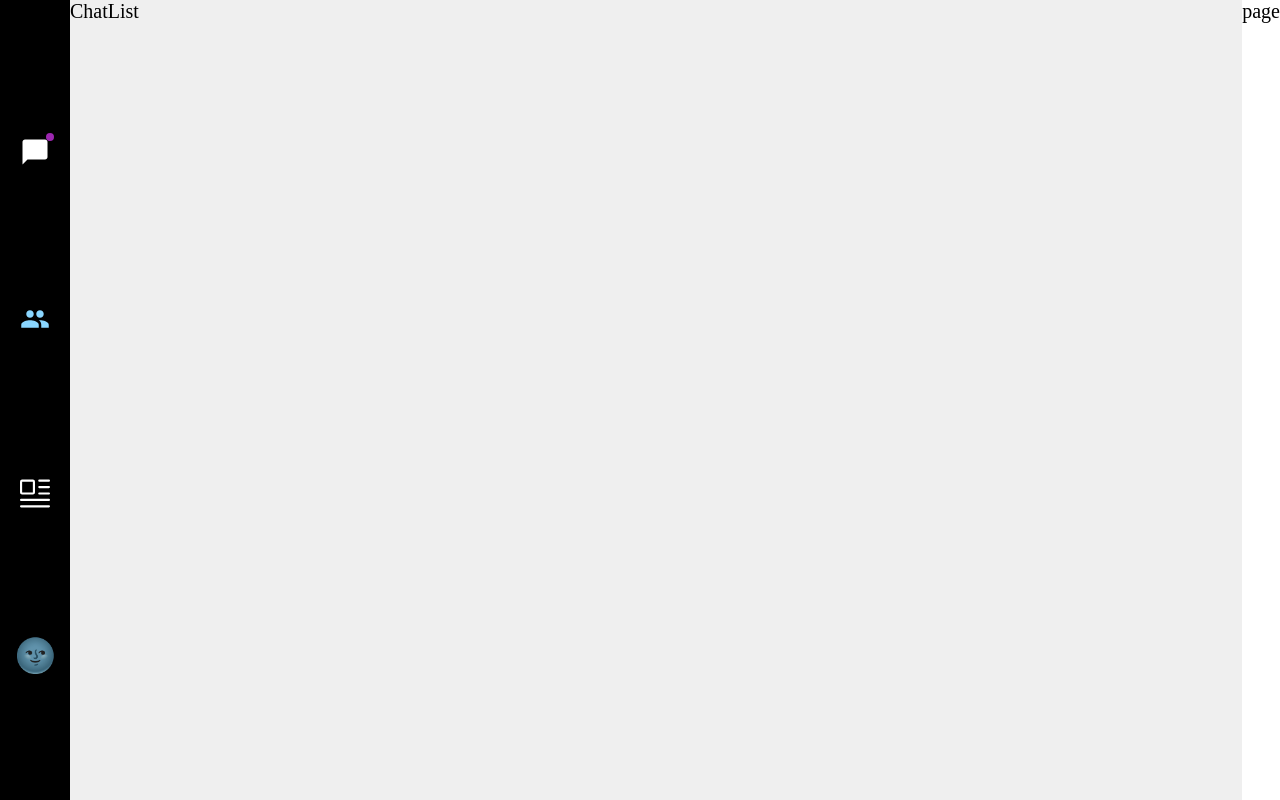
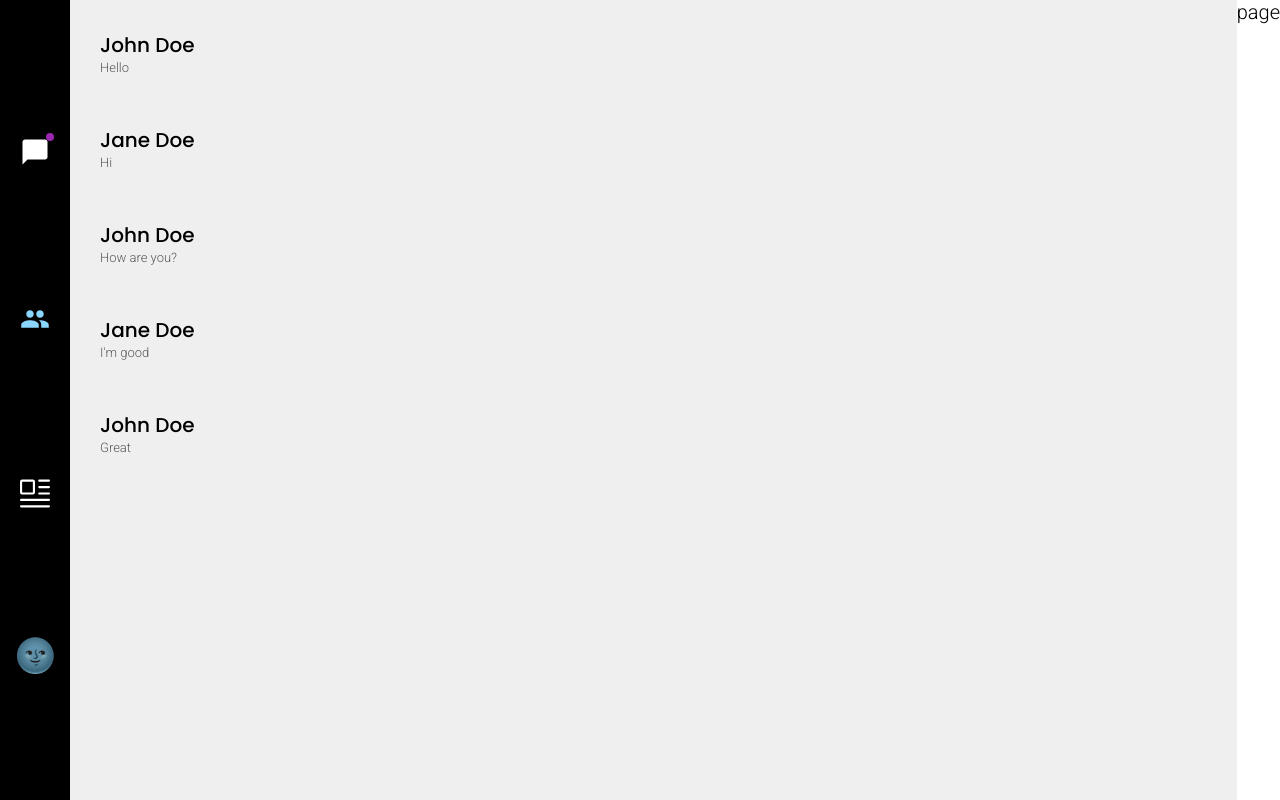
Before and after one commit to HemanthDas/Chat-Application, a Next.js app: page /group in a window 1280 px wide. Built offline with nearby package versions, Linux system fonts and the light colour scheme.

Commit message:
List editing

```diff
--- /dev/null
+++ b/app/components/chatbox.jsx
@@ -0,0 +1,13 @@
+import style from "./component.module.css";
+const ChatBox = ({ name, message }) => {
+  return (
+    <div id={style.chatbox}>
+      <div></div>
+      <div>
+        <label className={style.name}>{name}</label>
+        <div className={style.message}> {message}</div>
+      </div>
+    </div>
+  );
+};
+export default ChatBox;
--- a/app/components/chatlist.jsx
+++ b/app/components/chatlist.jsx
@@ -1,7 +1,45 @@
+"use client";
 import React from "react";
 import style from "../page.module.css";
+import { usePathname } from "next/navigation";
+import ChatBox from "./chatbox";
 const ChatList = () => {
-  return <div id={style.chatlist}>ChatList</div>;
+  const chat = [
+    {
+      id: 1,
+      name: "John Doe",
+      message: "Hello",
+    },
+    {
+      id: 2,
+      name: "Jane Doe",
+      message: "Hi",
+    },
+    {
+      id: 3,
+      name: "John Doe",
+      message: "How are you?",
+    },
+    {
+      id: 4,
+      name: "Jane Doe",
+      message: "I'm good",
+    },
+    {
+      id: 5,
+      name: "John Doe",
+      message: "Great",
+    },
+  ];
+  return (
+    // pathname !== "/moments" && (
+    <div id={style.chatlist}>
+      {chat.map((item) => (
+        <ChatBox key={item.id} name={item.name} message={item.message} />
+      ))}
+    </div>
+  );
+  // );
 };
 
 export default ChatList;
--- a/app/components/component.module.css
+++ b/app/components/component.module.css
@@ -1,3 +1,5 @@
+@import url("https://fonts.googleapis.com/css2?family=Roboto:wght@300&display=swap");
+@import url("https://fonts.googleapis.com/css2?family=Poppins:wght@500&display=swap");
 #toggle {
   background-color: transparent;
   outline: none;
@@ -5,3 +7,16 @@
   transform: scale(2.5);
   cursor: pointer;
 }
+#chatbox {
+  padding: 1rem;
+  margin: 0.5rem;
+}
+.name {
+  font-family: "Poppins", sans-serif;
+}
+.message {
+  border-radius: 0.5rem;
+  font-size: small;
+  color: var(--txt-light);
+  font-family: "Roboto", sans-serif;
+}
--- a/app/globals.css
+++ b/app/globals.css
@@ -1,5 +1,6 @@
 :root {
   font-size: 20px;
+  font-family: "Roboto", sans-serif;
 }
 @media (prefers-color-scheme: light) {
   :root {
@@ -8,7 +9,7 @@
     --chat-cl: #dedede;
     --sub-cl: #ffffff;
     --txt-normal: #000000;
-    --txt-light: hsl(0, 0%, 48%);
+    --txt-light: hsl(0, 0%, 35%);
   }
 }
 
--- a/app/group/page.jsx
+++ b/app/group/page.jsx
@@ -1,9 +1,7 @@
-import React from 'react'
+import React from "react";
 
-const page = () => {
-  return (
-    <div>page</div>
-  )
-}
+const Page = () => {
+  return <div>page</div>;
+};
 
-export default page
+export default Page;
--- a/app/layout.js
+++ b/app/layout.jsx
@@ -2,20 +2,22 @@ import style from "./page.module.css";
 import Navbar from "./components/navbar";
 import ChatList from "./components/chatlist";
 import "./globals.css";
-
+import { usePathname } from "next/navigation";
 export const metadata = {
-  title: "Create Next App",
-  description: "Generated by create next app",
+  title: "Chat App",
+  description: "Chat App with Next.js and CSS Modules",
 };
-const rootLayout = ({ children }) => {
+const RootLayout = ({ children }) => {
   return (
     <html lang="en">
       <body id={style.body} suppressHydrationWarning={true}>
         <Navbar />
-        <ChatList />
-        {children}
+        <main className={style.main}>
+          <ChatList />
+          {children}
+        </main>
       </body>
     </html>
   );
 };
-export default rootLayout;
+export default RootLayout;
--- a/app/page.module.css
+++ b/app/page.module.css
@@ -17,7 +17,12 @@
   height: 100%;
   overflow-y: auto;
 }
-
+.main {
+  display: flex;
+  flex: 10;
+  height: 100%;
+  width: 100%;
+}
 #chat {
   display: flex;
   flex: 15;
```
Also changed, not shown: app/direct/page.jsx (renamed from app/direct/page.js).
